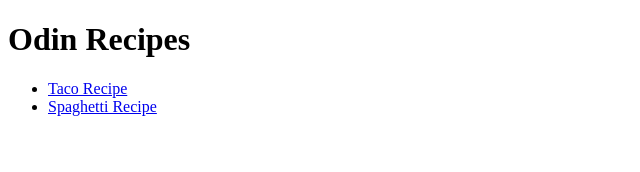
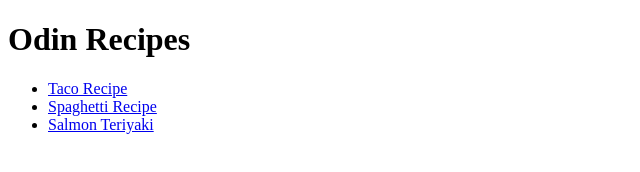
Before and after one commit to Cknight37/odin-recipes, a plain HTML site: page index.html in a window 1280 px wide. Shown: the whole page, without its empty margins (0-640 px from the left). Drawn offline with Linux system fonts and the light colour scheme.

Commit message:
Edit index.html

```diff
--- a/index.html
+++ b/index.html
@@ -9,6 +9,7 @@
 <ul>
 <li><a href="recipes/taco-recipe.html">Taco Recipe</a></li>
 <li><a href="recipes/spaghetti.html">Spaghetti Recipe</a></li>
+<li><a href="recipes/salmon.html">Salmon Teriyaki</a></li>
 
 
 </ul>
```
